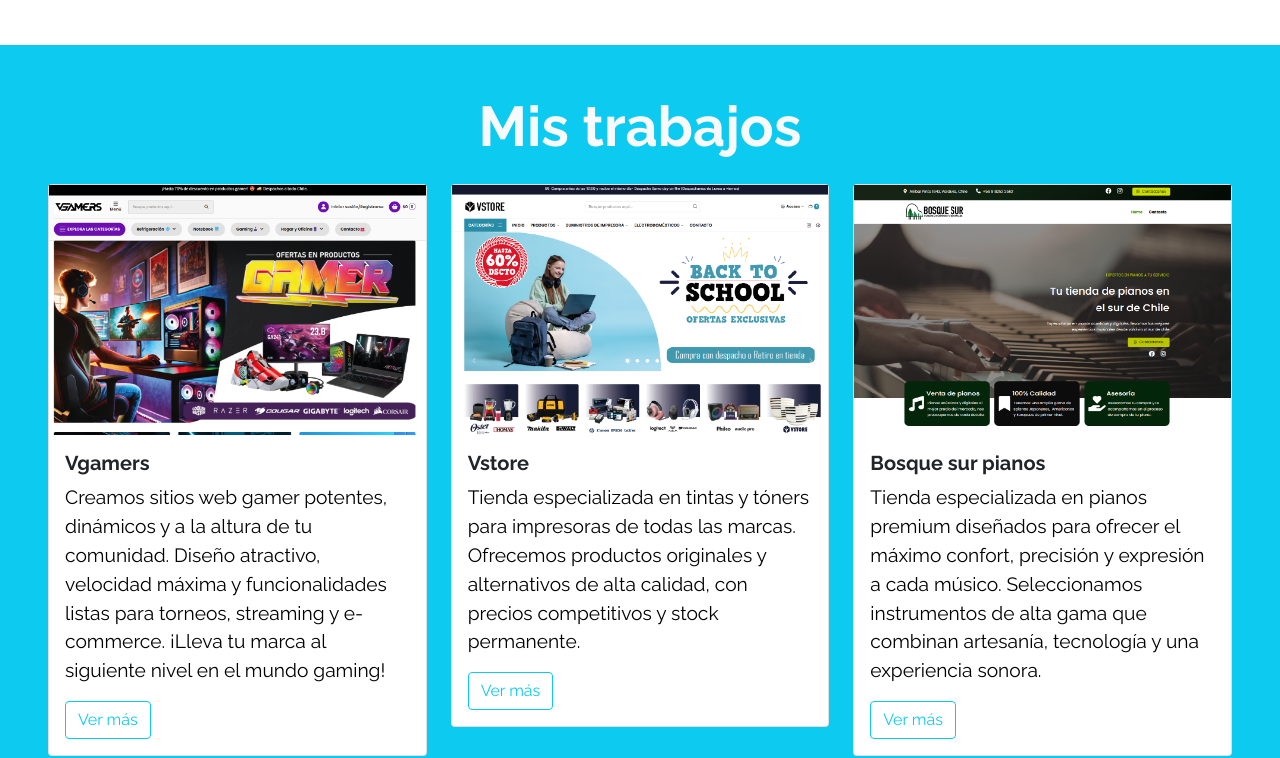
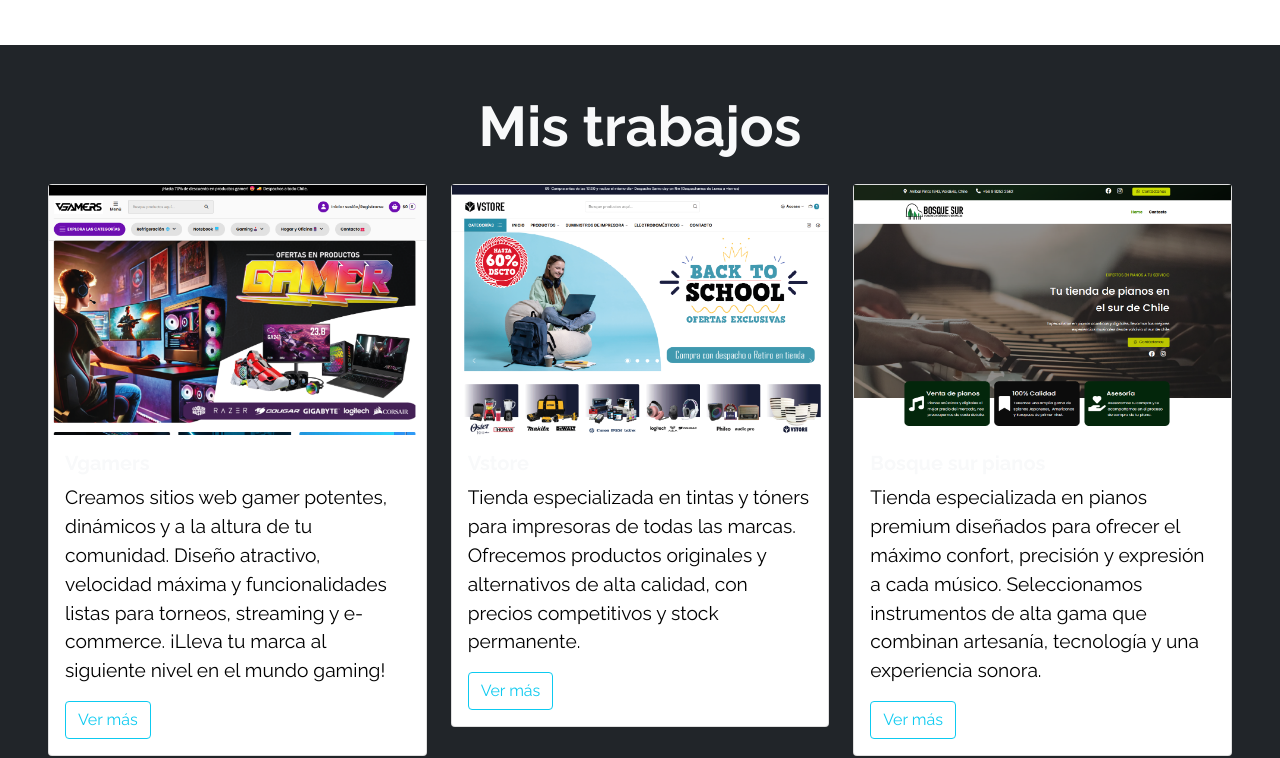
Before and after one commit to Rcaceresq/Ricardo_c-ceres_github, a plain HTML site: page Fork--Trabajo-Ricardo-C-ceres-main/index.html in a window 1280 px wide. Shown: the part 1566-2324 px from the top of the page. Drawn offline with nearby package versions, Linux system fonts and the light colour scheme.

Commit message:
Cambio de color en secciòn de trabajos

```diff
--- a/Fork--Trabajo-Ricardo-C-ceres-main/index.html
+++ b/Fork--Trabajo-Ricardo-C-ceres-main/index.html
@@ -139,7 +139,7 @@
       </div>
     </section>
 
-    <section id="Mis-trabajos" class="my-5 p-5 bg-info">
+    <section id="Mis-trabajos" class="my-5 p-5 bg-dark text-light">
       <h2 class="display-4 fw-bold text-center text-light mb-3">
         Mis trabajos
       </h2>
```
